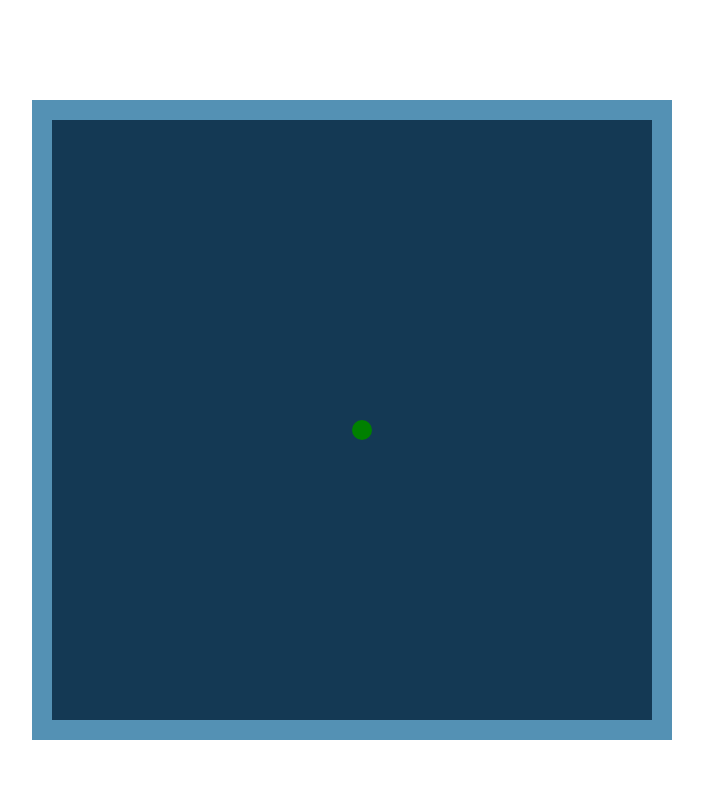
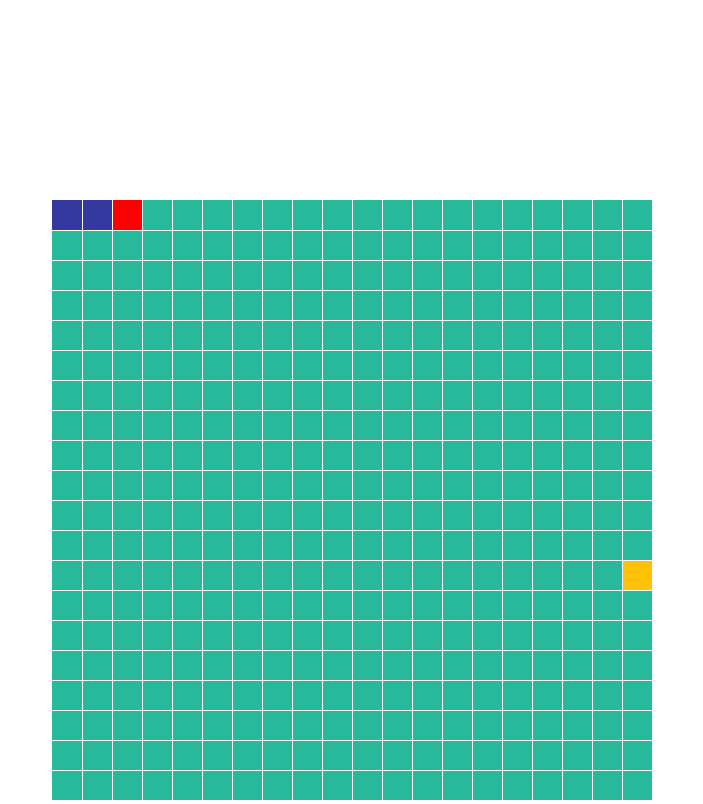
Before and after one commit to fjjlovelk/greedy-snake, a plain HTML site: page index.html in a window 1280 px wide. Shown: the whole page, without its empty margins (288-991 px from the left). Drawn offline with Linux system fonts and the light colour scheme.

Commit message:
使用canvas绘制蛇和食物

```diff
--- a/css/style.css
+++ /dev/null
@@ -1,23 +0,0 @@
-* {
-    margin: 0;
-    padding: 0;
-    box-sizing: border-box;
-}
-.main-box {
-    width: 640px;
-    height: 640px;
-    border: 20px solid #5491B4;
-    background-color: #143954;
-    margin: 0 auto;
-    margin-top: 100px;
-    position: relative;
-}
-#snake {
-    width: 20px;
-    height: 20px;
-    border-radius: 50%;
-    background-color: green;
-    position: relative;
-    left: 50%;
-    top: 50%;
-}
--- a/index.html
+++ b/index.html
@@ -4,12 +4,23 @@
     <meta charset="UTF-8">
     <meta name="viewport" content="width=device-width, initial-scale=1.0">
     <title>贪吃蛇</title>
-    <link rel="stylesheet" href="./css/style.css">
+    <style>
+        * {
+            margin: 0;
+            padding: 0;
+        }
+        #my-canvas {
+            background-color: #27BA9A;
+            position: relative;
+            left: 50%;
+            transform: translateX(-50%);
+            margin-top: 200px;
+        }
+    </style>
 </head>
 <body>
-    <div class="main-box">
-        <div id="snake"></div>
-    </div>
+    <!-- 横竖各20格，每格30px，19条线，每条线1px -->
+    <canvas id="my-canvas" width="600px" height="600px"></canvas>
     <script src="./js/index.js"></script>
 </body>
 </html>
--- a/js/index.js
+++ b/js/index.js
@@ -1,26 +1,37 @@
-const snake = document.getElementById("snake");
-let speed = 5;
-document.onkeydown = function(event){
-    const e = event || window.event || arguments.callee.caller.arguments[0];
-    if(e){
-        switch (e.keyCode) {
-            case 38:
-                snake.style.top = snake.offsetTop - speed + "px";
-                break;
-            case 39:
-                snake.style.left = snake.offsetLeft + speed + "px";
-                break;
-            case 40:
-                snake.style.top = snake.offsetTop + speed + "px";
-                break;
-            case 37:
-                snake.style.left = snake.offsetLeft - speed + "px";
-                break;
-            default:
-                break;
-        }
-    }
-    if (snake.offsetLeft<0 || snake.offsetLeft>580 || snake.offsetTop<0 || snake.offsetTop>580){
-        alert("游戏结束！");
+const canvas = document.getElementById("my-canvas");
+const ctx = canvas.getContext("2d");
+let snake = [
+    {x: 2, y: 0},
+    {x: 1, y: 0},
+    {x: 0, y: 0},
+]
+drawFood();
+drawSnake();
+
+// 绘制坐标系
+for(let i=1; i<20; i++){
+    ctx.moveTo(0, i * 30 + 0.5);
+    ctx.lineTo(600, i * 30 + 0.5);
+    ctx.moveTo(i * 30 + 0.5, 0);
+    ctx.lineTo(i * 30 + 0.5, 600);
+}
+ctx.strokeStyle = "#fff";
+ctx.stroke();
+
+// 绘制食物
+function drawFood(){
+    const x = Math.floor( Math.random() * 20 ) *30;
+    const y = Math.floor( Math.random() * 20 ) *30;
+    ctx.fillStyle = "#FFC209";
+    ctx.fillRect(x, y, 30, 30);
+}
+
+// 绘制蛇
+function drawSnake(){
+    ctx.fillStyle = "red";
+    ctx.fillRect(snake[0].x * 30, snake[0].y * 30, 30, 30);
+    ctx.fillStyle = "#33399F";
+    for(let i=1; i<snake.length; i++){
+        ctx.fillRect(snake[i].x * 30, snake[i].y * 30, 30, 30);
     }
 }
```
